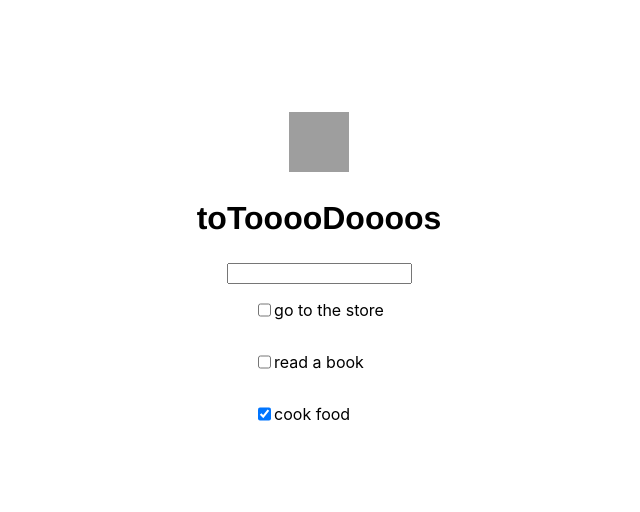
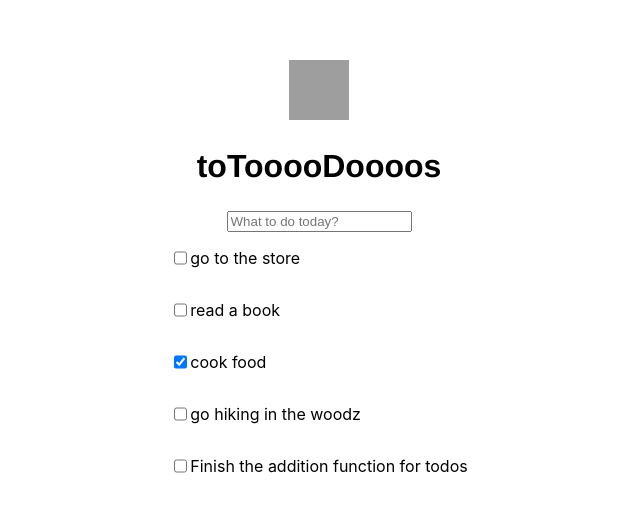
Before and after one commit to ako2223/react-todo2, a React (Create React App) app: page / in a window 1280 px wide. Shown: the part 236-748 px from the top of the page, without its empty margins (321-961 px from the left). Built offline with nearby package versions, Linux system fonts and the light colour scheme; data requests are answered from the project's data file; grey boxes are pictures that could not be loaded; a web font is replaced by a local one.

Commit message:
Finished the addition function for todos

```diff
--- a/src/App.jsx
+++ b/src/App.jsx
@@ -7,6 +7,7 @@ import ReactGA from "react-ga";
 import { useLocation } from "react-router-dom";
 
 function App() {
+  const [value2, setValue] = useState("");
   ReactGA.initialize("G-MVMP9Q9NN2");
   const location = useLocation();
   useEffect(() => {
@@ -24,9 +25,34 @@ function App() {
     console.log(tasks);
   };
 
+  const handlerFuntion = () => {
+    console.log("enter press here! ");
+  };
+
   useEffect(() => {
     getTasks();
+    console.log("value");
+    console.log(value2);
   }, []);
+
+  useEffect(() => {
+    console.log("value");
+    console.log(value2);
+    if (value2 !== "") {
+      axios
+        .post("http://localhost:8000/todos", {
+          name: value2,
+          completed: false,
+        })
+        .then(function (response) {
+          console.log(response);
+        })
+        .catch(function (error) {
+          console.log(error);
+        });
+      window.location.reload(false);
+    }
+  }, [value2]);
 
   return (
     <div className="App">
@@ -36,7 +62,15 @@ function App() {
         alt="crayons"
       />
       <h1>toTooooDoooos</h1>
-      <input type="text" />
+      <input
+        onKeyDown={(e) => {
+          if (e.key === "Enter") {
+            setValue(e.target.value);
+          }
+        }}
+        type="text"
+        placeholder="What to do today?"
+      />
       <TaskList taskProps={tasks} />
     </div>
   );
--- a/src/server/db.json
+++ b/src/server/db.json
@@ -1,5 +1,6 @@
-{"todos":[
-     {
+{
+  "todos": [
+    {
       "id": 1,
       "name": "go to the store",
       "completed": false
@@ -10,9 +11,19 @@
       "completed": false
     },
     {
-        "id": 3,
+      "id": 3,
       "name": "cook food",
       "completed": true
+    },
+    {
+      "name": "go hiking in the woodz",
+      "completed": false,
+      "id": 4
+    },
+    {
+      "name": "Finish the addition function for todos",
+      "completed": false,
+      "id": 5
     }
-]
+  ]
 }
```
